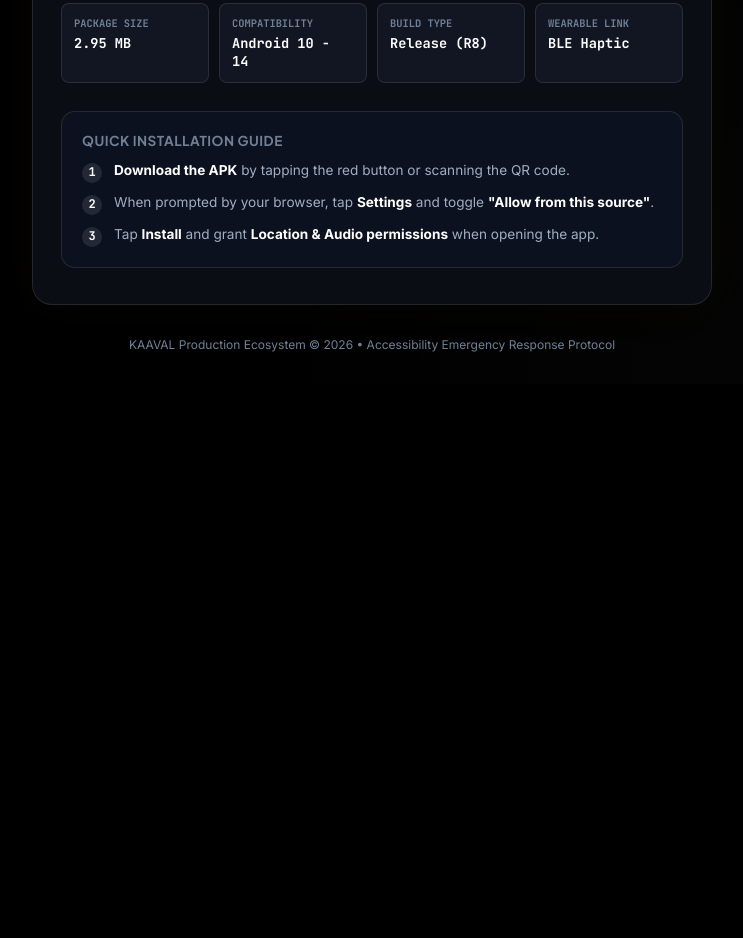
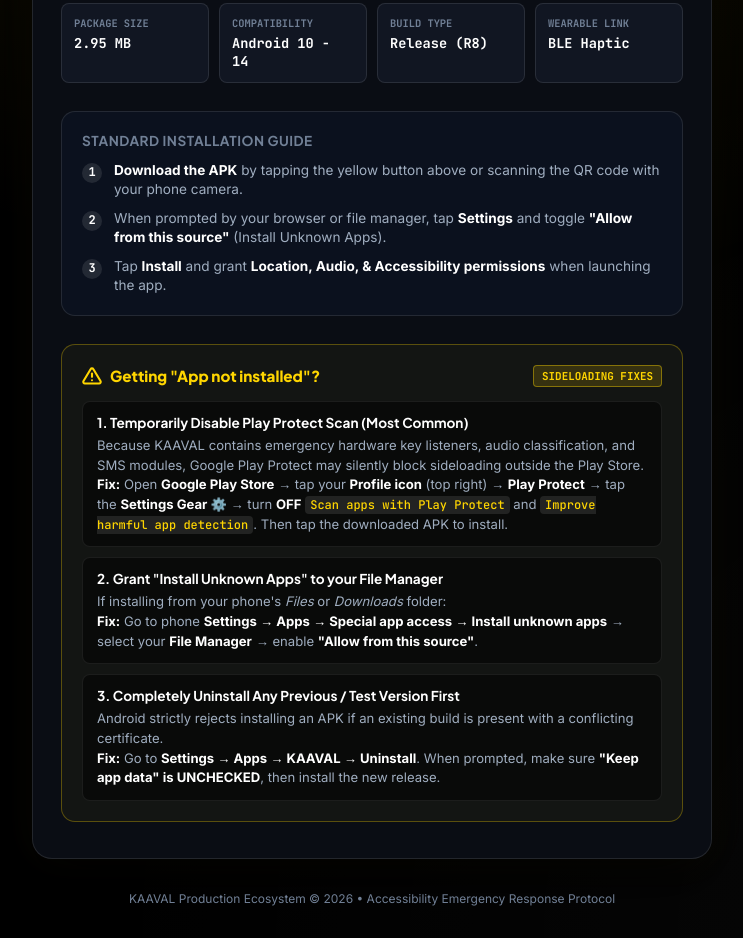
Before and after one commit to KevinGeorge100/KAAVAL, a plain HTML site: page tracking-web/download.html in a window 1280 px wide. Shown: the part 777-1715 px from the top of the page, without its empty margins (268-1011 px from the left). Before the commit the page ends 1161 px from the top, so only its background shows below. Drawn offline with Linux system fonts and the light colour scheme.

Commit message:
docs(download): add APK sideloading and Play Protect troubleshooting instructions

```diff
--- a/tracking-web/download.html
+++ b/tracking-web/download.html
@@ -345,6 +345,91 @@
             color: #FFFFFF;
         }
 
+        /* TROUBLESHOOTING BOX */
+        .troubleshoot-box {
+            background: rgba(255, 214, 0, 0.04);
+            border: 1px solid rgba(255, 214, 0, 0.3);
+            border-radius: var(--radius-md);
+            padding: 20px;
+            display: flex;
+            flex-direction: column;
+            gap: 14px;
+        }
+
+        .troubleshoot-header {
+            display: flex;
+            align-items: center;
+            justify-content: space-between;
+            flex-wrap: wrap;
+            gap: 8px;
+        }
+
+        .troubleshoot-title {
+            display: flex;
+            align-items: center;
+            gap: 8px;
+            font-family: var(--font-sans);
+            font-size: 0.95rem;
+            font-weight: 800;
+            color: #FFD600;
+        }
+
+        .troubleshoot-badge {
+            font-family: var(--font-mono);
+            font-size: 0.68rem;
+            font-weight: 700;
+            padding: 3px 8px;
+            border-radius: 4px;
+            background: rgba(255, 214, 0, 0.15);
+            border: 1px solid rgba(255, 214, 0, 0.4);
+            color: #FFD600;
+        }
+
+        .fix-list {
+            display: flex;
+            flex-direction: column;
+            gap: 10px;
+        }
+
+        .fix-item {
+            background: rgba(0, 0, 0, 0.5);
+            border: 1px solid rgba(255, 255, 255, 0.08);
+            border-radius: var(--radius-sm);
+            padding: 12px 14px;
+            display: flex;
+            flex-direction: column;
+            gap: 5px;
+        }
+
+        .fix-title {
+            font-family: var(--font-sans);
+            font-size: 0.85rem;
+            font-weight: 700;
+            color: #FFFFFF;
+            display: flex;
+            align-items: center;
+            gap: 6px;
+        }
+
+        .fix-desc {
+            font-size: 0.82rem;
+            color: var(--text-secondary);
+            line-height: 1.5;
+        }
+
+        .fix-desc strong {
+            color: #FFFFFF;
+        }
+
+        .fix-desc code {
+            font-family: var(--font-mono);
+            font-size: 0.75rem;
+            background: rgba(255, 255, 255, 0.1);
+            padding: 1px 5px;
+            border-radius: 4px;
+            color: #FFD600;
+        }
+
         footer {
             margin-top: 32px;
             font-size: 0.75rem;
@@ -512,21 +597,68 @@
             </div>
         </div>
 
-        <!-- 3-STEP INSTALLATION -->
+        <!-- INSTALLATION GUIDE -->
         <div class="guide-box">
-            <h3>Quick Installation Guide</h3>
+            <h3>Standard Installation Guide</h3>
             <div class="steps-list">
                 <div class="step-row">
                     <div class="step-num">1</div>
-                    <div><strong>Download the APK</strong> by tapping the red button or scanning the QR code.</div>
+                    <div><strong>Download the APK</strong> by tapping the yellow button above or scanning the QR code with your phone camera.</div>
                 </div>
                 <div class="step-row">
                     <div class="step-num">2</div>
-                    <div>When prompted by your browser, tap <strong>Settings</strong> and toggle <strong>"Allow from this source"</strong>.</div>
+                    <div>When prompted by your browser or file manager, tap <strong>Settings</strong> and toggle <strong>"Allow from this source"</strong> (Install Unknown Apps).</div>
                 </div>
                 <div class="step-row">
                     <div class="step-num">3</div>
-                    <div>Tap <strong>Install</strong> and grant <strong>Location & Audio permissions</strong> when opening the app.</div>
+                    <div>Tap <strong>Install</strong> and grant <strong>Location, Audio, & Accessibility permissions</strong> when launching the app.</div>
+                </div>
+            </div>
+        </div>
+
+        <!-- TROUBLESHOOTING: APP NOT INSTALLED -->
+        <div class="troubleshoot-box">
+            <div class="troubleshoot-header">
+                <div class="troubleshoot-title">
+                    <svg width="20" height="20" viewBox="0 0 24 24" fill="none" stroke="#FFD600" stroke-width="2.5" stroke-linecap="round" stroke-linejoin="round">
+                        <path d="M10.29 3.86L1.82 18a2 2 0 0 0 1.71 3h16.94a2 2 0 0 0 1.71-3L13.71 3.86a2 2 0 0 0-3.42 0z"></path>
+                        <line x1="12" y1="9" x2="12" y2="13"></line>
+                        <line x1="12" y1="17" x2="12.01" y2="17"></line>
+                    </svg>
+                    Getting "App not installed"?
+                </div>
+                <span class="troubleshoot-badge">SIDELOADING FIXES</span>
+            </div>
+
+            <div class="fix-list">
+                <div class="fix-item">
+                    <div class="fix-title">
+                        <span>1. Temporarily Disable Play Protect Scan (Most Common)</span>
+                    </div>
+                    <div class="fix-desc">
+                        Because KAAVAL contains emergency hardware key listeners, audio classification, and SMS modules, Google Play Protect may silently block sideloading outside the Play Store.<br>
+                        <strong>Fix:</strong> Open <strong>Google Play Store</strong> &rarr; tap your <strong>Profile icon</strong> (top right) &rarr; <strong>Play Protect</strong> &rarr; tap the <strong>Settings Gear ⚙️</strong> &rarr; turn <strong>OFF</strong> <code>Scan apps with Play Protect</code> and <code>Improve harmful app detection</code>. Then tap the downloaded APK to install.
+                    </div>
+                </div>
+
+                <div class="fix-item">
+                    <div class="fix-title">
+                        <span>2. Grant "Install Unknown Apps" to your File Manager</span>
+                    </div>
+                    <div class="fix-desc">
+                        If installing from your phone's <em>Files</em> or <em>Downloads</em> folder:<br>
+                        <strong>Fix:</strong> Go to phone <strong>Settings &rarr; Apps &rarr; Special app access &rarr; Install unknown apps</strong> &rarr; select your <strong>File Manager</strong> &rarr; enable <strong>"Allow from this source"</strong>.
+                    </div>
+                </div>
+
+                <div class="fix-item">
+                    <div class="fix-title">
+                        <span>3. Completely Uninstall Any Previous / Test Version First</span>
+                    </div>
+                    <div class="fix-desc">
+                        Android strictly rejects installing an APK if an existing build is present with a conflicting certificate.<br>
+                        <strong>Fix:</strong> Go to <strong>Settings &rarr; Apps &rarr; KAAVAL &rarr; Uninstall</strong>. When prompted, make sure <strong>"Keep app data" is UNCHECKED</strong>, then install the new release.
+                    </div>
                 </div>
             </div>
         </div>
```
